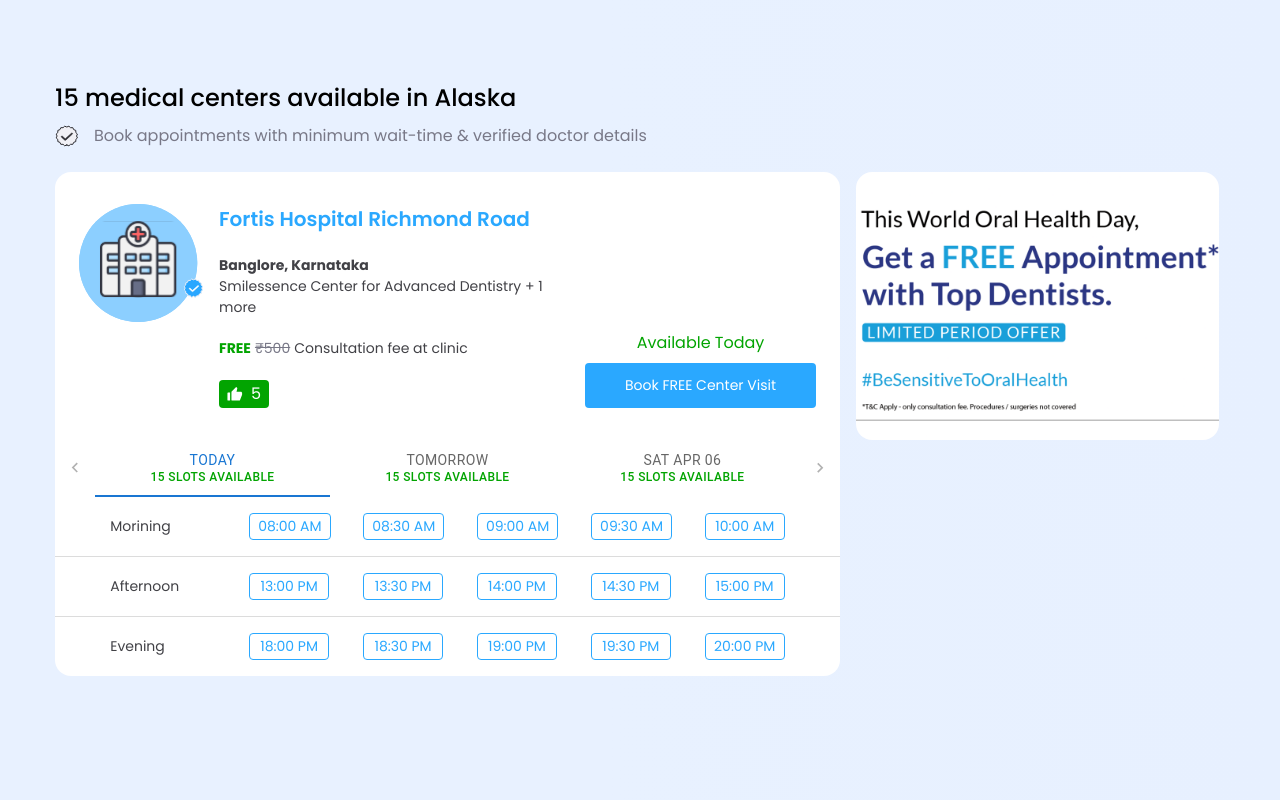
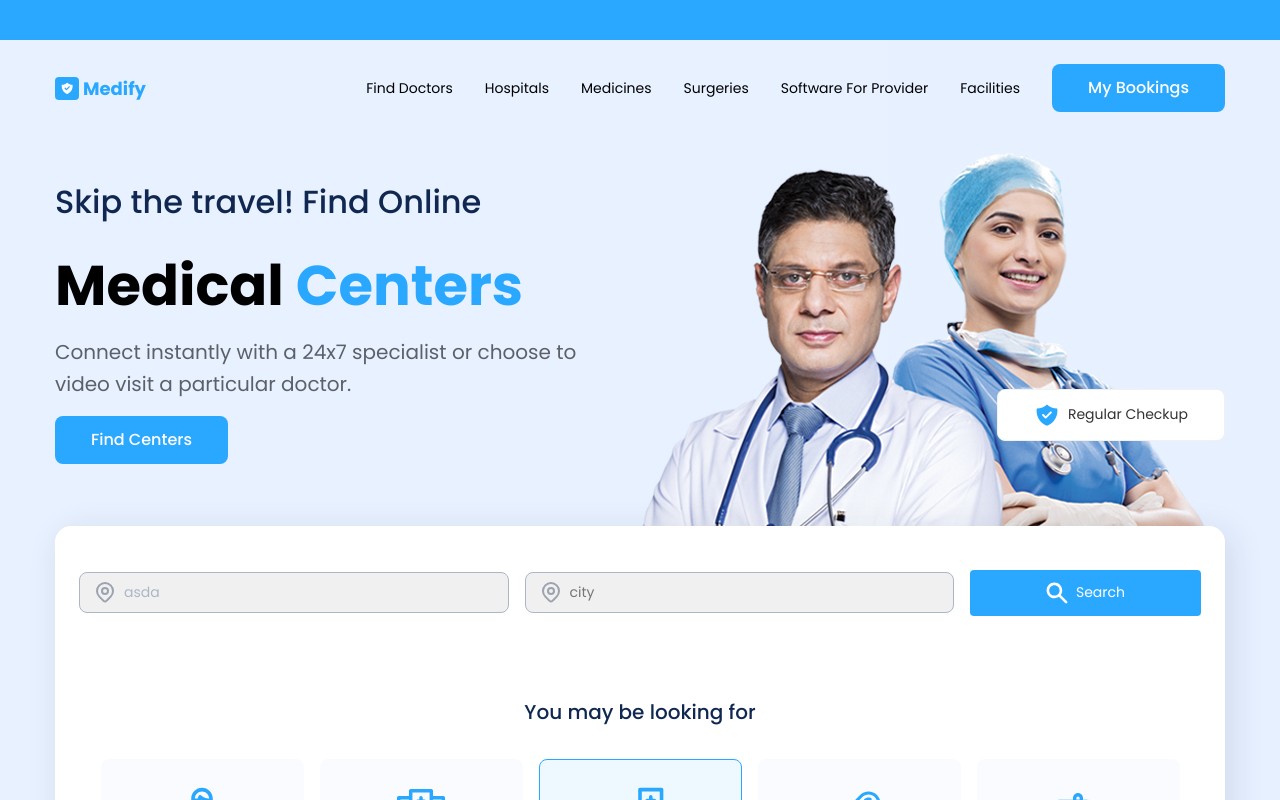
Before and after one commit to abhay8696/medify, a React (Vite) app: page / in a window 1280 px wide. Shown: the top 800 px of the page. Built offline with nearby package versions, Linux system fonts and the light colour scheme.

Commit message:
created 3 new components HomePage, FindPage and BookingsPage. They will render other components with routes

```diff
--- a/src/App.jsx
+++ b/src/App.jsx
@@ -14,6 +14,7 @@ import FAQ from './components/FAQ/FAQ'
 import Download from './components/Download/Download'
 import MainFooter from './components/MainFooter/MainFooter'
 import SearchResults from './components/SearchResults/SearchResults'
+import Bookings from './components/Bookings/Bookings'
 
 function App() {
   const [bookings, setBookings] = useState({})
@@ -21,19 +22,28 @@ function App() {
   return (
     <>
       <div className='App'>
-        {/* <AppTop />
-        <Navbar /> */}
-        {/* <Hero />
+        {/* navbar */}
+        <AppTop />
+        <Navbar />
+
+        {/* home */}
+        <Hero />
         <CardHolder type="offers" classForMargin={"CardHolder-offers"}/>
         <Specialization />
         <CardHolder type="persons"/>
         <PatientCaring />
         <Blogs />
-        <Families /> */}
+        <Families />
+
+        {/* find */}
         <SearchResults bookings={bookings}/>
-        {/* <FAQ />
+
+        {/* bookings */}
+        <Bookings />
+        {/* footer */}
+        <FAQ />
         <Download />
-        <MainFooter /> */}
+        <MainFooter />
       </div>
     </>
   )
--- /dev/null
+++ b/src/components/Bookings/Bookings.jsx
@@ -0,0 +1,14 @@
+
+import React from 'react';
+//styles
+import "./Bookings.css";
+
+const Bookings = () => {
+    return (
+        <div className='Bookings'>
+            <h1>Bookings</h1>
+        </div>
+    );
+};
+
+export default Bookings;
--- a/src/components/ResultCard/ResultCard.css
+++ b/src/components/ResultCard/ResultCard.css
@@ -1,6 +1,7 @@
 
 .ResultCardWrapper{
     background-color: var(--color-white);
+    width: 100%;
     max-width: 95vw;
     border-radius: 1rem;
 }
--- a/src/components/ResultCard/ResultCard.jsx
+++ b/src/components/ResultCard/ResultCard.jsx
@@ -53,7 +53,7 @@ const ResultCard = props => {
                     </div>
                 </div>
             </div>
-            <Slots />
+            <Slots slotsON={slotsON}/>
         </div>
     );
 };
--- a/src/components/SearchResults/SearchResults.css
+++ b/src/components/SearchResults/SearchResults.css
@@ -65,7 +65,7 @@
 }
 
 
-@media screen and (max-width: 1200px){
+@media screen and (max-width: 900px){
     .cardAndSensodyne{
         flex-direction: column-reverse;
     }
--- a/src/components/Slots/Slots.css
+++ b/src/components/Slots/Slots.css
@@ -1,7 +1,24 @@
 
+.slotsWrapper{
+    display: flex;
+    flex-direction: column;
+    align-items: center;
+    width:auto;
+    max-width: 748.75px !important;
+}
+
+.tabEnlarge{
+    transform: scale(1);
+    display: block;
+}
+
+.tabShrink{
+    transform: scale(0);
+    display: none;
+}
 
 .MUI-Tabs{
-    max-width: 785px !important;
+    width:auto;
 }
 .slotTabName{
     width: 33.33% ;
--- a/src/components/Slots/Slots.jsx
+++ b/src/components/Slots/Slots.jsx
@@ -11,7 +11,9 @@ import { printFormattedDates } from '../../functions/functions';
 
 
 
-const Slots = () => {
+const Slots = props => {
+    //props
+    const { slotsON } = props;
     //states
     const [value, setValue] = useState(0);
     const [slideDirection, setSlidDirection] = useState("slideLeft")
@@ -36,7 +38,7 @@ const Slots = () => {
     }
 
     return (
-        <>
+        <div className={slotsON ? "slotsWrapper tabEnlarge" : "slotsWrapper tabShrink"}>
             <Tabs
                 value={value}
                 onChange={handleChange}
@@ -68,7 +70,7 @@ const Slots = () => {
                 <TabPanel value={value} index={5} customClass={slideDirection} />
                 <TabPanel value={value} index={6} customClass={slideDirection} />
             </div>
-        </>
+        </div>
     );
 }
 
```
Also changed, not shown: src/components/Bookings/Bookings.css (added), src/components/BookingsPage/BookingsPage.jsx (added), src/components/FindPage/FindPage.jsx (added), src/components/HomePage/HomePage.jsx (added). Lines whose indentation alone changed are shown as unchanged.
